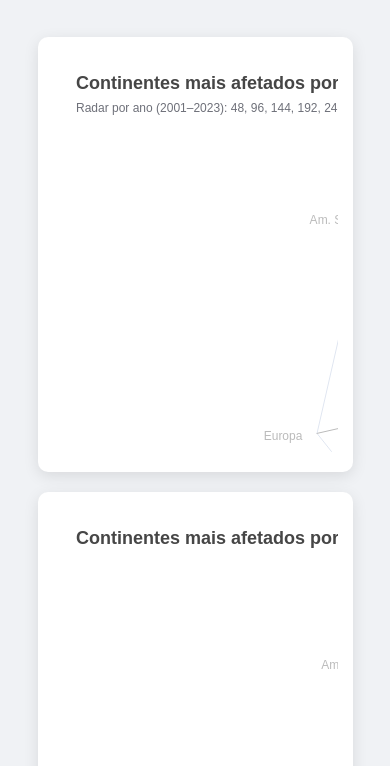
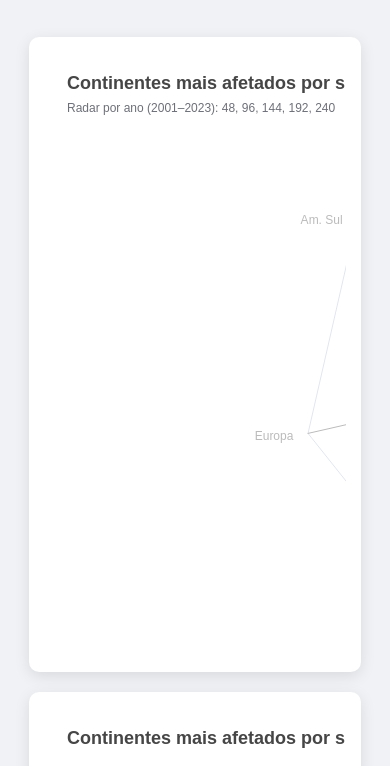
Before and after one commit to DarkQuantum-bit/ms906, a plain HTML site: page index.html in a window 390 px wide. Shown: the part 78-844 px from the top of the page. Drawn offline with nearby package versions, Linux system fonts and the light colour scheme.

Commit message:
Update index.html

```diff
--- a/index.html
+++ b/index.html
@@ -25,8 +25,8 @@
         }
 
         .chart-container {
-            width: 90%;
-            max-width: 1000px;
+            width: 1200px;      /* Aumentei a largura do container */
+            max-width: 95%;      /* Responsivo, não ultrapassa a tela */
             margin: 20px auto;
             padding: 15px;
             background-color: white;
@@ -41,16 +41,21 @@
         }
 
         iframe {
-            width: 100%;
-            max-width: 1200px;
-            height: 800px;
+            width: 100%;        /* Ocupa toda a largura do container */
+            height: 900px;      /* Altura maior para caber o gráfico inteiro */
             border: none;
             border-radius: 8px;
         }
 
+        @media (max-width: 1200px) {
+            .chart-container {
+                width: 95%;     /* Ajusta container para telas menores */
+            }
+        }
+
         @media (max-width: 600px) {
             iframe {
-                height: 400px;
+                height: 600px;  /* Altura reduzida para telas pequenas */
             }
         }
     </style>
```
